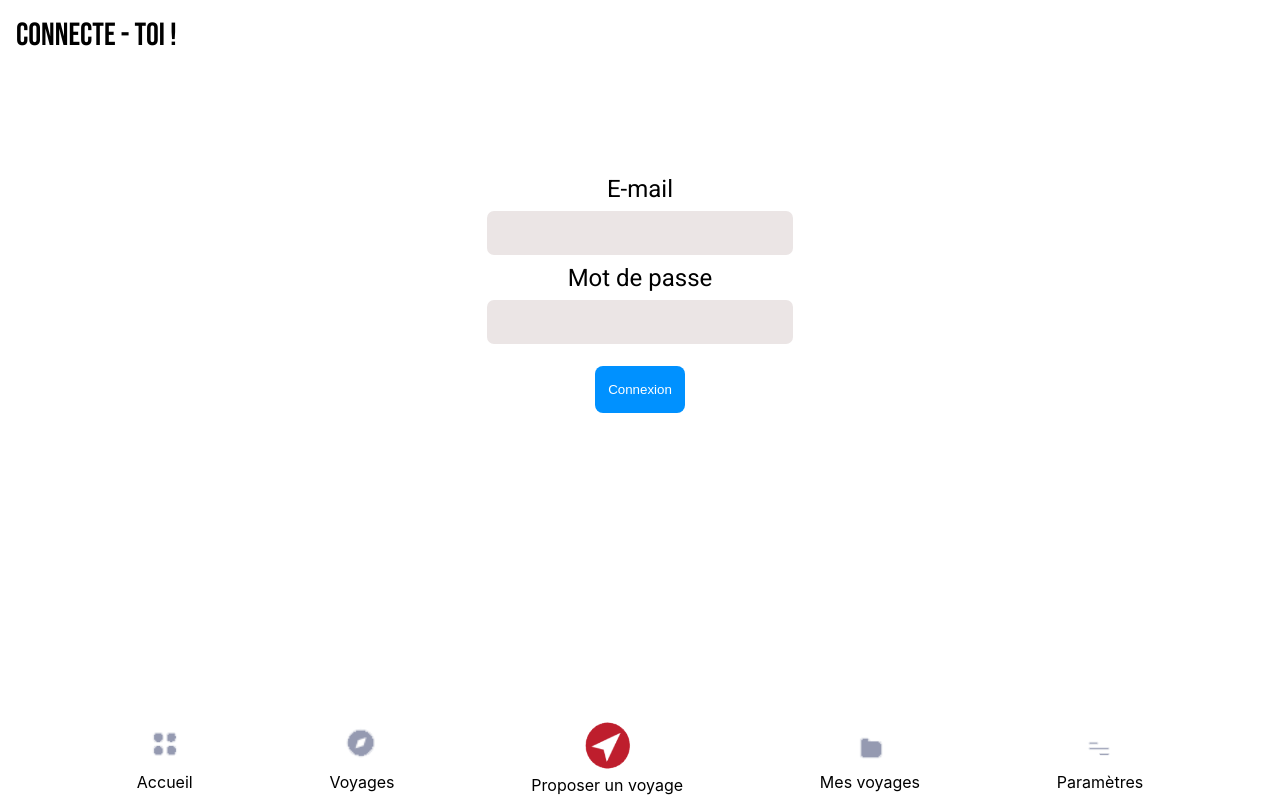
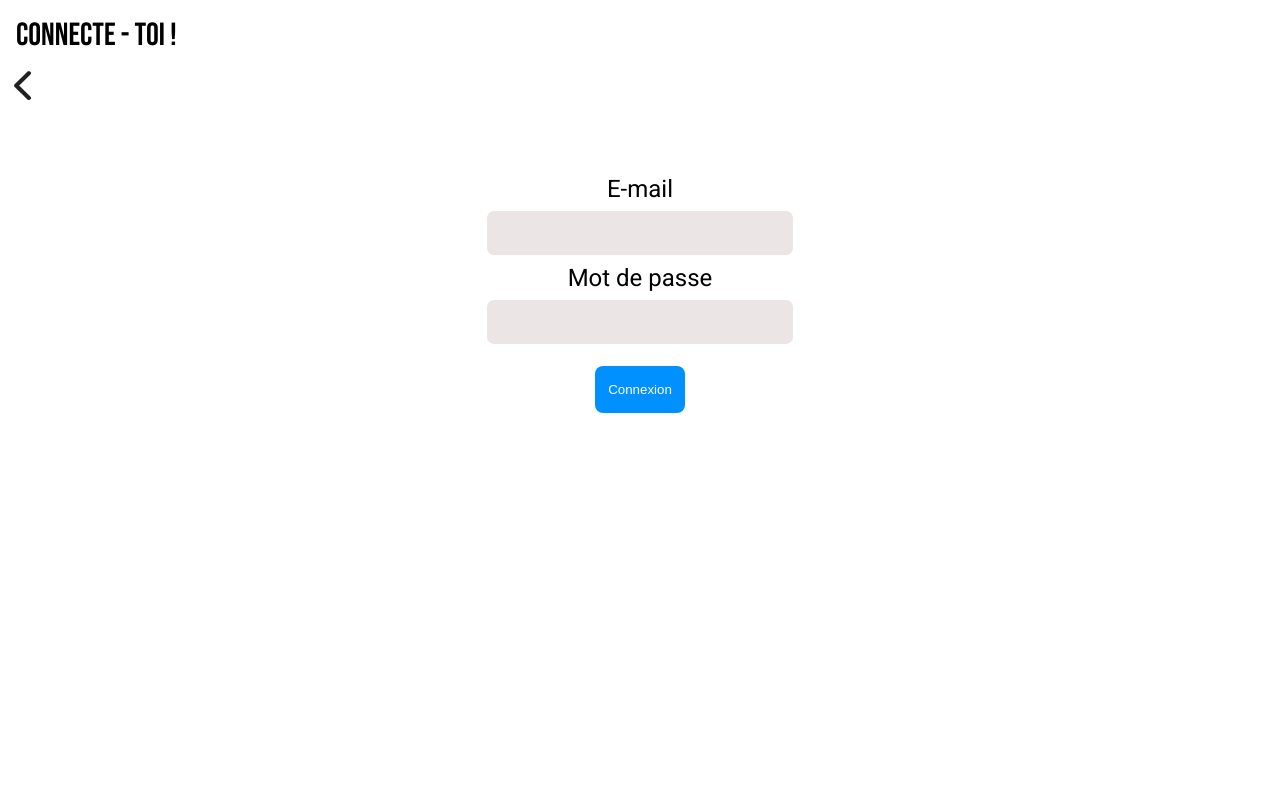
Before and after one commit to WildCodeSchool/reims-0919-js-tuk-tuk-travel, a React (Create React App) app in the folder tuktuktravel/: page /userconnexion in a window 1280 px wide. Built offline with nearby package versions, Linux system fonts and the light colour scheme.

Commit message:
in userConnexion : delete navFooter and add back arrow

```diff
--- a/tuktuktravel/src/components/UserConnexion.js
+++ b/tuktuktravel/src/components/UserConnexion.js
@@ -1,8 +1,9 @@
 import React, { Component } from "react"
 import axios from 'axios'
 import '../App.css'
-import NavFooter from "./NavFooter";
 import { connect } from  'react-redux';
+import back from '../img/arrow-back.png'
+import { Link } from 'react-router-dom';
 
 class UserConnexion extends Component {
   constructor(props) {
@@ -56,7 +57,13 @@ class UserConnexion extends Component {
     return (
       <div>
       <div className="title-user-connexion">Connecte - toi  ! </div>
+        <Link className='link-cgu-to-formuser' to="/Home">
+          <figure className='fig-back-arrow'>
+            <img className='back-arrow' src={back} alt='Arrow to back'/>
+          </figure>
+        </Link>
           <form className="user_connexion" onSubmit={this.submitForm}>
+
 
                 <label htmlFor="email">E-mail </label>
                 <input className="input-user_connexion" type="email" id="email" name="email"
@@ -70,7 +77,6 @@ class UserConnexion extends Component {
                 <input type="submit" value="Connexion" />
               </div>
           </form>
-          <NavFooter/>
       </div>
     )
   }
```
